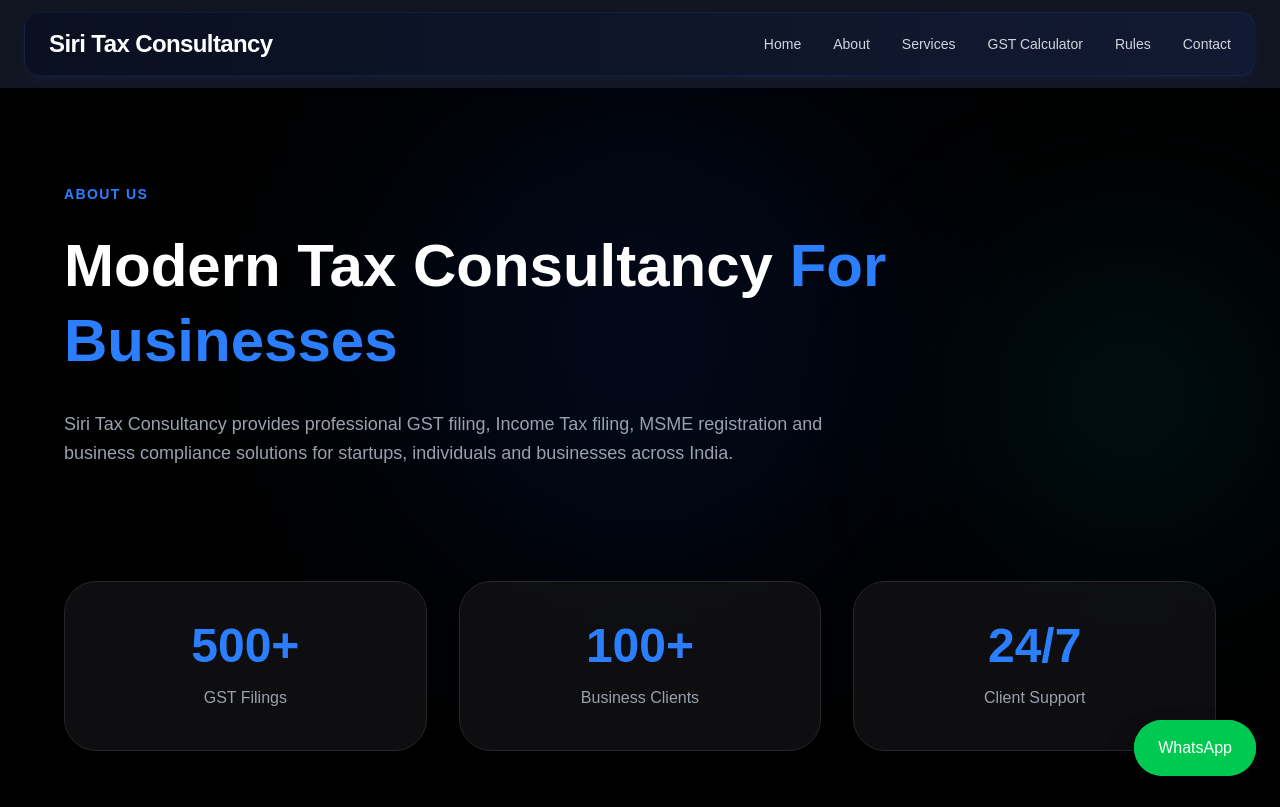
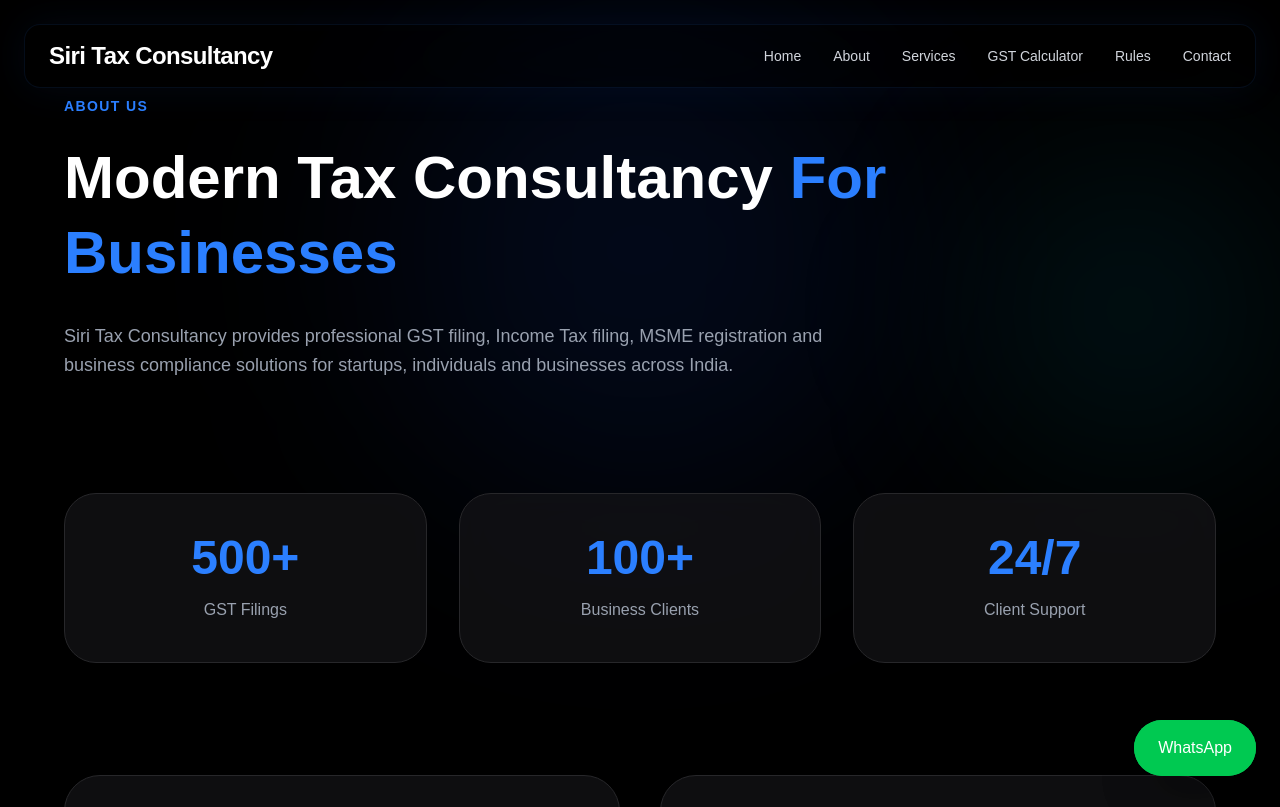
Before and after one commit to Yaswanth2126/siri-tax-consultancy, a Next.js app: page /about in a window 1280 px wide. Shown: the top 807 px of the page. Built offline with nearby package versions, Linux system fonts and the light colour scheme.

Commit message:
Improve navbar blending

```diff
--- a/components/Navbar.tsx
+++ b/components/Navbar.tsx
@@ -6,6 +6,7 @@
 import { motion, AnimatePresence } from "framer-motion";
 
 export default function Navbar() {
+
   const [menuOpen, setMenuOpen] = useState(false);
 
   const links = [
@@ -18,12 +19,13 @@
   ];
 
   return (
-    <header className="sticky top-0 z-50 w-full bg-[#050816]/95 backdrop-blur-xl">
+    <header className="absolute top-0 left-0 w-full z-50">
 
-      <div className="max-w-7xl mx-auto px-4 sm:px-6 py-3">
+      <div className="max-w-7xl mx-auto px-6 pt-6">
 
-        <div className="h-16 rounded-2xl bg-gradient-to-r from-[#0a1020] to-[#121a33] border border-blue-500/10 shadow-lg shadow-blue-500/5 px-6 flex items-center justify-between">
+        <div className="h-16 rounded-2xl bg-black/30 backdrop-blur-2xl border border-blue-500/10 shadow-[0_0_40px_rgba(37,99,235,0.08)] px-6 flex items-center justify-between">
 
+          {/* Logo */}
           <Link
             href="/"
             className="text-white font-bold text-2xl tracking-tight"
@@ -31,9 +33,11 @@
             Siri Tax Consultancy
           </Link>
 
+          {/* Desktop Menu */}
           <div className="hidden md:flex items-center gap-8">
 
             {links.map((link) => (
+
               <Link
                 key={link.name}
                 href={link.href}
@@ -41,10 +45,12 @@
               >
                 {link.name}
               </Link>
+
             ))}
 
           </div>
 
+          {/* Mobile Button */}
           <button
             onClick={() => setMenuOpen(!menuOpen)}
             className="md:hidden w-11 h-11 rounded-xl bg-blue-500/10 border border-blue-500/10 flex items-center justify-center text-white"
@@ -56,6 +62,7 @@
 
         </div>
 
+        {/* Mobile Menu */}
         <AnimatePresence>
 
           {menuOpen && (
@@ -65,20 +72,24 @@
               animate={{ opacity: 1, y: 0 }}
               exit={{ opacity: 0, y: -8 }}
               transition={{ duration: 0.2 }}
-              className="md:hidden mt-3 rounded-2xl border border-blue-500/10 bg-[#0a1020]/95 backdrop-blur-xl overflow-hidden"
+              className="md:hidden mt-3 rounded-2xl border border-blue-500/10 bg-black/60 backdrop-blur-2xl overflow-hidden"
             >
 
               <div className="px-6 py-5 flex flex-col">
 
                 {links.map((link) => (
+
                   <Link
                     key={link.name}
                     href={link.href}
                     onClick={() => setMenuOpen(false)}
                     className="py-4 text-gray-300 hover:text-blue-400 transition border-b border-white/5 last:border-none"
                   >
+
                     {link.name}
+
                   </Link>
+
                 ))}
 
               </div>
```
